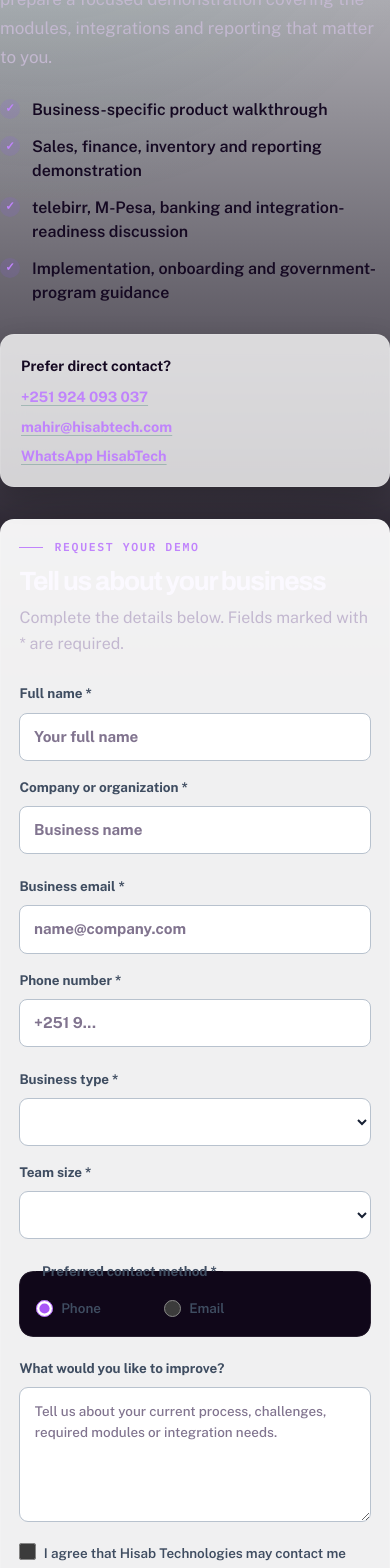
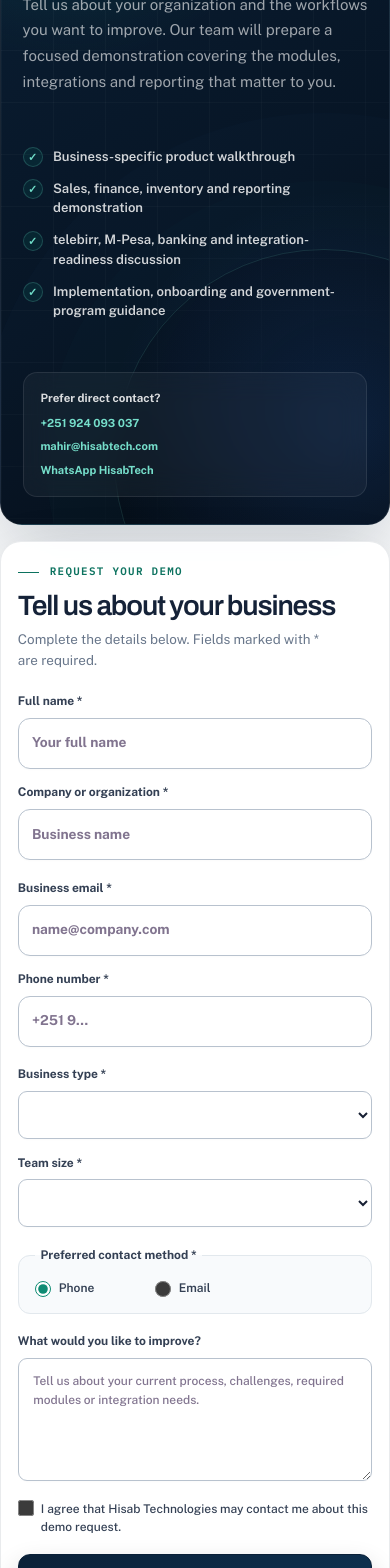
Before and after one commit to Mahiruni/hisab_erp, a Next.js app: page /request-demo in a window 390 px wide. Shown: the part 420-1988 px from the top of the page. Built offline with nearby package versions, Linux system fonts and the light colour scheme; no server answers.

Commit message:
Redesign book-a-demo page to match Hisab auth system

```diff
--- a/app/request-demo/request-demo.css
+++ b/app/request-demo/request-demo.css
@@ -1,427 +1,46 @@
-/* ==================================================================
-   Request demo page
-   ================================================================== */
+/* Hisab ERP — premium Book a Demo experience */
+.hisab .demo-request-page{
+  --demo-navy:#071525;
+  --demo-navy-2:#0b2138;
+  --demo-teal:#0f8b73;
+  --demo-teal-dark:#0c725f;
+  --demo-blue:#347cf0;
+  --demo-ink:#152238;
+  --demo-muted:#69778b;
+  --demo-subtle:#98a2b3;
+  --demo-line:#dde5ed;
+  position:relative;isolation:isolate;min-height:calc(100svh - 4.5rem);padding:clamp(2.6rem,4.5vw,5.4rem) 0;
+  overflow:hidden;background:radial-gradient(circle at 94% 2%,rgba(52,124,240,.07),transparent 26rem),linear-gradient(180deg,#fff 0%,#f5f8fb 100%);border-bottom:1px solid #e8edf2
+}
+.hisab .demo-request-page::before{position:absolute;z-index:-2;top:-260px;left:-180px;width:560px;height:560px;border:1px solid rgba(15,139,115,.08);border-radius:50%;box-shadow:0 0 0 90px rgba(52,124,240,.012);content:""}
+.hisab .demo-request-shell{width:min(calc(100% - (2 * var(--gutter))),1180px);margin-inline:auto;display:grid;grid-template-columns:minmax(0,.9fr) minmax(500px,1.1fr);align-items:stretch;gap:clamp(1.15rem,2.6vw,2.25rem)}
 
-.hisab .demo-request-page {
-  position: relative;
-  isolation: isolate;
-  min-height: calc(100vh - 4.5rem);
-  padding-block: clamp(3.25rem, 2rem + 5vw, 7rem);
-  background:
-    radial-gradient(circle at 10% 4%, rgba(16, 154, 118, 0.11), transparent 28rem),
-    linear-gradient(180deg, #f8fafc 0%, var(--paper) 48%, var(--mist) 100%);
-  border-bottom: 1px solid var(--line-soft);
-}
+/* Left product/demo story */
+.hisab .demo-request-copy{position:sticky;top:6.2rem;isolation:isolate;display:flex;min-height:min(720px,calc(100svh - 8.5rem));flex-direction:column;overflow:hidden;padding:clamp(2rem,3.4vw,3.4rem);border:1px solid rgba(255,255,255,.08);border-radius:28px;background:radial-gradient(circle at 18% 12%,rgba(15,139,115,.24),transparent 30%),radial-gradient(circle at 90% 88%,rgba(52,124,240,.16),transparent 31%),linear-gradient(148deg,var(--demo-navy-2) 0%,var(--demo-navy) 60%,#040b12 100%);box-shadow:0 30px 75px rgba(7,21,37,.18);color:#fff}
+.hisab .demo-request-copy::before{position:absolute;z-index:-2;inset:0;background-image:linear-gradient(rgba(255,255,255,.035) 1px,transparent 1px),linear-gradient(90deg,rgba(255,255,255,.035) 1px,transparent 1px);background-size:52px 52px;mask-image:linear-gradient(135deg,#000 0%,rgba(0,0,0,.72) 58%,transparent 92%);content:""}
+.hisab .demo-request-copy::after{position:absolute;z-index:-1;right:-145px;bottom:-145px;width:420px;height:420px;border:1px solid rgba(105,219,196,.14);border-radius:50%;box-shadow:0 0 0 68px rgba(15,139,115,.024),0 0 0 136px rgba(52,124,240,.017);content:""}
+.hisab .demo-request-copy>span,.hisab .demo-request-form>div:first-child>span,.hisab .demo-request-success>div>span{display:inline-flex;align-items:center;gap:.65rem;width:fit-content;font-family:var(--font-data);font-size:.68rem;font-weight:700;letter-spacing:.12em;text-transform:uppercase;color:#6edbc6}
+.hisab .demo-request-copy>span::before,.hisab .demo-request-form>div:first-child>span::before,.hisab .demo-request-success>div>span::before{width:1.35rem;height:1px;background:currentColor;content:""}
+.hisab .demo-request-copy h1{max-width:11ch;margin:1.5rem 0 1.1rem;color:#fff!important;font-family:var(--font-display);font-size:clamp(2.7rem,4.4vw,4.85rem);font-weight:600;line-height:.99;letter-spacing:-.055em;text-wrap:balance}
+.hisab .demo-request-copy>p{max-width:54ch;margin:0;color:rgba(255,255,255,.61)!important;font-size:clamp(.94rem,1.05vw,1.03rem);line-height:1.72}
+.hisab .demo-request-copy>ul{display:grid;gap:.78rem;margin:2rem 0 0;padding:0;list-style:none}.hisab .demo-request-copy>ul li{position:relative;padding-left:1.9rem;color:rgba(255,255,255,.82)!important;font-size:.82rem;font-weight:600;line-height:1.48}.hisab .demo-request-copy>ul li::before{position:absolute;left:0;top:.02rem;display:grid;width:1.25rem;height:1.25rem;place-items:center;border:1px solid rgba(105,219,196,.22);border-radius:50%;background:rgba(15,139,115,.13);color:#70dec9;content:"✓";font-size:.68rem;font-weight:800}
+.hisab .demo-request-copy>div:last-child{position:relative;z-index:1;display:grid;gap:.35rem;margin-top:auto;padding:1rem 1.05rem;border:1px solid rgba(255,255,255,.09);border-radius:14px;background:rgba(255,255,255,.045);backdrop-filter:blur(14px)}.hisab .demo-request-copy>div:last-child strong{margin-bottom:.08rem;color:rgba(255,255,255,.85)!important;font-size:.72rem}.hisab .demo-request-copy>div:last-child a{width:fit-content;color:#76dfcb!important;font-size:.7rem;font-weight:700;text-decoration:none}.hisab .demo-request-copy>div:last-child a:hover{text-decoration:underline}
 
-.hisab .demo-request-page::before {
-  content: "";
-  position: absolute;
-  inset: 0 0 auto;
-  z-index: -1;
-  height: 1px;
-  background: linear-gradient(90deg, transparent, var(--signal-500), transparent);
-  opacity: 0.42;
-}
+/* Form card */
+.hisab .demo-request-form{display:grid;align-content:start;gap:1.15rem;padding:clamp(1.7rem,2.8vw,2.7rem);border:1px solid rgba(15,35,58,.09);border-radius:28px;background:rgba(255,255,255,.96);box-shadow:0 26px 72px rgba(15,35,58,.09),0 2px 8px rgba(15,35,58,.035),inset 0 1px 0 rgba(255,255,255,.98);backdrop-filter:blur(18px)}
+.hisab .demo-request-form>div:first-child{display:grid;gap:.48rem;padding-bottom:.2rem}.hisab .demo-request-form>div:first-child>span,.hisab .demo-request-success>div>span{color:var(--demo-teal-dark)!important}.hisab .demo-request-form h2{margin:.15rem 0 0;color:var(--demo-ink)!important;font-family:var(--font-display);font-size:clamp(1.75rem,2.3vw,2.35rem);font-weight:600;line-height:1.08;letter-spacing:-.04em}.hisab .demo-request-form>div:first-child>p,.hisab .demo-request-form>small,.hisab .demo-request-success p{margin:0;color:var(--demo-muted)!important;line-height:1.55}.hisab .demo-request-form>div:first-child>p{font-size:.84rem}.hisab .demo-request-form>small{font-size:.69rem}
+.hisab .demo-request-context{width:fit-content;margin-top:.25rem;padding:.42rem .62rem;border:1px solid #cce2dc;border-radius:9px;background:#f2faf8;color:var(--demo-teal-dark)!important;font-family:var(--font-data);font-size:.67rem}
+.hisab .demo-request-alert{padding:.78rem .92rem;border:1px solid #fecaca;border-radius:11px;background:#fff1f2;color:#9f1239;font-size:.76rem;font-weight:700}
+.hisab .demo-form-row{display:grid;grid-template-columns:repeat(2,minmax(0,1fr));gap:.9rem}.hisab .demo-request-form label,.hisab .demo-contact-method legend{color:#344054!important;font-size:.75rem;font-weight:720}.hisab .demo-request-form label{display:grid;gap:.42rem}
+.hisab .demo-request-form input:not([type="radio"]):not([type="checkbox"]),.hisab .demo-request-form select,.hisab .demo-request-form textarea{width:100%;min-width:0;border:1px solid #d7dee6;border-radius:12px;background:#fff;color:var(--demo-ink);font:inherit;font-size:.86rem;line-height:1.45;box-shadow:0 1px 2px rgba(16,24,40,.02);transition:border-color .16s ease,box-shadow .16s ease,transform .16s ease,background .16s ease}.hisab .demo-request-form input:not([type="radio"]):not([type="checkbox"]),.hisab .demo-request-form select{min-height:51px;padding:.72rem .82rem}.hisab .demo-request-form textarea{min-height:8rem;resize:vertical;padding:.8rem}.hisab .demo-request-form input::placeholder,.hisab .demo-request-form textarea::placeholder{color:#a8b0bc}.hisab .demo-request-form input:not([type="radio"]):not([type="checkbox"]):hover,.hisab .demo-request-form select:hover,.hisab .demo-request-form textarea:hover{border-color:#b9c5d0}.hisab .demo-request-form input:not([type="radio"]):not([type="checkbox"]):focus,.hisab .demo-request-form select:focus,.hisab .demo-request-form textarea:focus{outline:0;border-color:var(--demo-teal);background:#fdfffe;box-shadow:0 0 0 4px rgba(15,139,115,.12),0 8px 22px rgba(15,35,58,.045);transform:translateY(-1px)}
+.hisab .demo-contact-method{display:flex;flex-wrap:wrap;align-items:center;gap:.7rem 1rem;margin:0;padding:.9rem 1rem;border:1px solid #e2e8ed;border-radius:12px;background:#f8fafc}.hisab .demo-contact-method legend{padding-inline:.35rem}.hisab .demo-contact-method label{display:inline-flex;grid-template-columns:none;align-items:center;gap:.48rem;min-width:6.5rem;cursor:pointer}.hisab .demo-request-form input[type="radio"],.hisab .demo-request-form input[type="checkbox"]{width:1.02rem;height:1.02rem;margin:0;accent-color:var(--demo-teal)}.hisab .demo-request-consent{display:flex;grid-template-columns:none;align-items:flex-start;gap:.65rem;color:var(--demo-muted)!important;font-weight:500!important;line-height:1.5;cursor:pointer}.hisab .demo-request-consent input{flex:0 0 auto;margin-top:.14rem}
+.hisab .demo-request-form>button{position:relative;min-height:52px;overflow:hidden;border:1px solid var(--demo-navy-2);border-radius:12px;background:linear-gradient(135deg,var(--demo-navy-2),#0e3150);color:#fff;font:inherit;font-size:.83rem;font-weight:800;cursor:pointer;box-shadow:0 13px 28px rgba(7,21,37,.2);transition:transform .16s ease,box-shadow .16s ease}.hisab .demo-request-form>button::before{position:absolute;inset:0;background:linear-gradient(110deg,transparent 25%,rgba(255,255,255,.12) 46%,transparent 66%);content:"";transform:translateX(-120%);transition:transform .52s ease}.hisab .demo-request-form>button:hover{transform:translateY(-1px);box-shadow:0 17px 36px rgba(7,21,37,.24)}.hisab .demo-request-form>button:hover::before{transform:translateX(120%)}.hisab .demo-request-form>button:active{transform:translateY(0)}
+.hisab .demo-request-honeypot{position:absolute;left:-10000px;width:1px;height:1px;overflow:hidden}
 
-.hisab .demo-request-shell {
-  width: min(calc(100% - (2 * var(--gutter))), var(--measure));
-  margin-inline: auto;
-  display: grid;
-  grid-template-columns: minmax(0, 0.88fr) minmax(31rem, 1.12fr);
-  align-items: start;
-  gap: clamp(2.25rem, 1.2rem + 4vw, 5.75rem);
-}
+/* Success state */
+.hisab .demo-request-success{align-content:start;min-height:32rem}.hisab .demo-success-mark{display:grid;width:3.5rem;height:3.5rem;place-items:center;border:1px solid #cce2dc;border-radius:50%;background:#edf9f6;color:var(--demo-teal-dark);font-size:1.45rem;font-weight:900;box-shadow:0 9px 22px rgba(15,139,115,.1)}.hisab .demo-success-actions{display:flex;flex-wrap:wrap;gap:.7rem;margin-top:.3rem}.hisab .demo-success-actions a{display:inline-flex;align-items:center;justify-content:center;min-height:45px;padding:.68rem .95rem;border:1px solid #d7dee6;border-radius:11px;background:#fff;color:var(--demo-ink);font-size:.74rem;font-weight:800;text-decoration:none}.hisab .demo-success-actions .demo-request-primary-link{border-color:var(--demo-navy-2);background:var(--demo-navy-2);color:#fff}.hisab .demo-success-actions a:hover{transform:translateY(-1px)}
+.hisab .demo-request-page :is(a,button,input,select,textarea):focus-visible{outline:3px solid rgba(15,139,115,.27);outline-offset:3px}
 
-.hisab .demo-request-copy {
-  position: sticky;
-  top: 7rem;
-  display: grid;
-  gap: 1.35rem;
-  padding-top: clamp(0.4rem, 1vw, 1.25rem);
-}
-
-.hisab .demo-request-copy > span,
-.hisab .demo-request-form > div:first-child > span,
-.hisab .demo-request-success > div > span {
-  display: inline-flex;
-  align-items: center;
-  gap: 0.7rem;
-  width: fit-content;
-  font-family: var(--font-data);
-  font-size: var(--t-label);
-  font-weight: 600;
-  letter-spacing: 0.14em;
-  text-transform: uppercase;
-  color: var(--signal-700);
-}
-
-.hisab .demo-request-copy > span::before,
-.hisab .demo-request-form > div:first-child > span::before,
-.hisab .demo-request-success > div > span::before {
-  content: "";
-  width: 1.5rem;
-  height: 1px;
-  background: currentColor;
-}
-
-.hisab .demo-request-copy h1 {
-  max-width: 12ch;
-  font-size: clamp(2.55rem, 1.7rem + 3.5vw, 4.5rem);
-  letter-spacing: -0.045em;
-}
-
-.hisab .demo-request-copy > p {
-  max-width: 58ch;
-  color: var(--slate-600);
-  font-size: var(--t-lead);
-  line-height: 1.72;
-}
-
-.hisab .demo-request-copy > ul {
-  display: grid;
-  gap: 0.85rem;
-  margin-top: 0.25rem;
-}
-
-.hisab .demo-request-copy > ul li {
-  position: relative;
-  padding-left: 2rem;
-  color: var(--ink-700);
-  font-weight: 600;
-  line-height: 1.48;
-}
-
-.hisab .demo-request-copy > ul li::before {
-  content: "✓";
-  position: absolute;
-  left: 0;
-  top: 0.04rem;
-  display: grid;
-  place-items: center;
-  width: 1.25rem;
-  height: 1.25rem;
-  border-radius: 999px;
-  background: var(--signal-100);
-  color: var(--signal-700);
-  font-family: var(--font-body);
-  font-size: 0.72rem;
-  font-weight: 800;
-}
-
-.hisab .demo-request-copy > div:last-child {
-  display: grid;
-  grid-template-columns: 1fr;
-  gap: 0.4rem;
-  margin-top: 0.5rem;
-  padding: 1.15rem 1.25rem;
-  border: 1px solid var(--line);
-  border-radius: var(--r-md);
-  background: rgba(255, 255, 255, 0.78);
-  box-shadow: var(--shadow-1);
-  backdrop-filter: blur(12px);
-}
-
-.hisab .demo-request-copy > div:last-child strong {
-  margin-bottom: 0.15rem;
-  font-size: var(--t-sm);
-  color: var(--ink-700);
-}
-
-.hisab .demo-request-copy > div:last-child a {
-  width: fit-content;
-  color: var(--signal-700);
-  font-size: var(--t-sm);
-  font-weight: 700;
-  text-decoration: underline;
-  text-decoration-color: rgba(7, 92, 72, 0.25);
-  text-underline-offset: 0.22em;
-}
-
-.hisab .demo-request-copy > div:last-child a:hover {
-  text-decoration-color: currentColor;
-}
-
-.hisab .demo-request-form {
-  display: grid;
-  gap: 1.35rem;
-  padding: clamp(1.35rem, 0.8rem + 2vw, 2.4rem);
-  border: 1px solid var(--line);
-  border-radius: var(--r-lg);
-  background: rgba(255, 255, 255, 0.94);
-  box-shadow: var(--shadow-2);
-}
-
-.hisab .demo-request-form > div:first-child {
-  display: grid;
-  gap: 0.55rem;
-  padding-bottom: 0.35rem;
-}
-
-.hisab .demo-request-form h2 {
-  margin-top: 0.15rem;
-  font-size: clamp(1.65rem, 1.35rem + 1vw, 2.25rem);
-}
-
-.hisab .demo-request-form > div:first-child > p,
-.hisab .demo-request-form > small,
-.hisab .demo-request-success p {
-  color: var(--slate-600);
-}
-
-.hisab .demo-request-form > small {
-  font-size: 0.78rem;
-  line-height: 1.55;
-}
-
-.hisab .demo-request-context {
-  width: fit-content;
-  margin-top: 0.25rem;
-  padding: 0.45rem 0.65rem;
-  border: 1px solid #b9e0d5;
-  border-radius: var(--r-sm);
-  background: var(--signal-100);
-  color: var(--signal-700);
-  font-family: var(--font-data);
-  font-size: 0.72rem;
-}
-
-.hisab .demo-request-alert {
-  padding: 0.85rem 1rem;
-  border: 1px solid #fecaca;
-  border-radius: var(--r-sm);
-  background: #fff1f2;
-  color: #9f1239;
-  font-size: var(--t-sm);
-  font-weight: 700;
-}
-
-.hisab .demo-form-row {
-  display: grid;
-  grid-template-columns: repeat(2, minmax(0, 1fr));
-  gap: 1rem;
-}
-
-.hisab .demo-request-form label,
-.hisab .demo-contact-method legend {
-  color: var(--ink-700);
-  font-size: 0.84rem;
-  font-weight: 700;
-}
-
-.hisab .demo-request-form label {
-  display: grid;
-  gap: 0.48rem;
-}
-
-.hisab .demo-request-form input:not([type="radio"]):not([type="checkbox"]),
-.hisab .demo-request-form select,
-.hisab .demo-request-form textarea {
-  width: 100%;
-  min-width: 0;
-  border: 1px solid var(--line-strong);
-  border-radius: 8px;
-  background: var(--paper);
-  color: var(--ink);
-  font: inherit;
-  font-size: 0.95rem;
-  line-height: 1.45;
-  transition: border-color 160ms var(--ease), box-shadow 160ms var(--ease), background 160ms var(--ease);
-}
-
-.hisab .demo-request-form input:not([type="radio"]):not([type="checkbox"]),
-.hisab .demo-request-form select {
-  min-height: 3rem;
-  padding: 0.76rem 0.85rem;
-}
-
-.hisab .demo-request-form textarea {
-  min-height: 8.5rem;
-  resize: vertical;
-  padding: 0.85rem;
-}
-
-.hisab .demo-request-form input::placeholder,
-.hisab .demo-request-form textarea::placeholder {
-  color: var(--slate-400);
-}
-
-.hisab .demo-request-form input:not([type="radio"]):not([type="checkbox"]):hover,
-.hisab .demo-request-form select:hover,
-.hisab .demo-request-form textarea:hover {
-  border-color: var(--slate-400);
-}
-
-.hisab .demo-request-form input:not([type="radio"]):not([type="checkbox"]):focus,
-.hisab .demo-request-form select:focus,
-.hisab .demo-request-form textarea:focus {
-  outline: none;
-  border-color: var(--signal-600);
-  box-shadow: 0 0 0 3px rgba(16, 154, 118, 0.13);
-}
-
-.hisab .demo-contact-method {
-  display: flex;
-  flex-wrap: wrap;
-  align-items: center;
-  gap: 0.75rem 1rem;
-  margin: 0;
-  padding: 1rem;
-  border: 1px solid var(--line);
-  border-radius: var(--r-md);
-  background: var(--mist);
-}
-
-.hisab .demo-contact-method legend {
-  padding-inline: 0.35rem;
-}
-
-.hisab .demo-contact-method label {
-  display: inline-flex;
-  grid-template-columns: none;
-  align-items: center;
-  gap: 0.5rem;
-  min-width: 7rem;
-  cursor: pointer;
-}
-
-.hisab .demo-request-form input[type="radio"],
-.hisab .demo-request-form input[type="checkbox"] {
-  width: 1.05rem;
-  height: 1.05rem;
-  margin: 0;
-  accent-color: var(--signal-600);
-}
-
-.hisab .demo-request-consent {
-  display: flex;
-  grid-template-columns: none;
-  align-items: flex-start;
-  gap: 0.7rem;
-  color: var(--slate-600);
-  font-weight: 500;
-  line-height: 1.55;
-  cursor: pointer;
-}
-
-.hisab .demo-request-consent input {
-  flex: 0 0 auto;
-  margin-top: 0.18rem;
-}
-
-.hisab .demo-request-form > button {
-  min-height: 3.15rem;
-  border: 1px solid var(--signal-700);
-  border-radius: 8px;
-  background: var(--signal-700);
-  color: var(--paper);
-  font: inherit;
-  font-weight: 800;
-  letter-spacing: -0.01em;
-  cursor: pointer;
-  box-shadow: 0 8px 20px rgba(7, 92, 72, 0.18);
-  transition: transform 160ms var(--ease), background 160ms var(--ease), box-shadow 160ms var(--ease);
-}
-
-.hisab .demo-request-form > button:hover {
-  transform: translateY(-1px);
-  background: var(--signal-600);
-  box-shadow: 0 12px 26px rgba(7, 92, 72, 0.24);
-}
-
-.hisab .demo-request-form > button:active {
-  transform: translateY(0);
-}
-
-.hisab .demo-request-honeypot {
-  position: absolute;
-  left: -10000px;
-  width: 1px;
-  height: 1px;
-  overflow: hidden;
-}
-
-.hisab .demo-request-success {
-  align-content: start;
-  min-height: 28rem;
-}
-
-.hisab .demo-success-mark {
-  display: grid;
-  place-items: center;
-  width: 3.6rem;
-  height: 3.6rem;
-  border-radius: 999px;
-  background: var(--signal-100);
-  color: var(--signal-700);
-  font-size: 1.6rem;
-  font-weight: 900;
-}
-
-.hisab .demo-success-actions {
-  display: flex;
-  flex-wrap: wrap;
-  gap: 0.75rem;
-  margin-top: 0.35rem;
-}
-
-.hisab .demo-success-actions a {
-  display: inline-flex;
-  align-items: center;
-  justify-content: center;
-  min-height: 2.9rem;
-  padding: 0.72rem 1rem;
-  border: 1px solid var(--line-strong);
-  border-radius: 8px;
-  color: var(--ink-700);
-  font-size: var(--t-sm);
-  font-weight: 800;
-}
-
-.hisab .demo-success-actions .demo-request-primary-link {
-  border-color: var(--signal-700);
-  background: var(--signal-700);
-  color: var(--paper);
-}
-
-@media (max-width: 960px) {
-  .hisab .demo-request-shell {
-    grid-template-columns: 1fr;
-    max-width: 46rem;
-  }
-
-  .hisab .demo-request-copy {
-    position: static;
-  }
-
-  .hisab .demo-request-copy h1 {
-    max-width: 15ch;
-  }
-}
-
-@media (max-width: 620px) {
-  .hisab .demo-request-page {
-    padding-block: 2.5rem 4rem;
-  }
-
-  .hisab .demo-request-shell {
-    width: min(calc(100% - 2rem), var(--measure));
-    gap: 2rem;
-  }
-
-  .hisab .demo-form-row {
-    grid-template-columns: 1fr;
-  }
-
-  .hisab .demo-request-form {
-    padding: 1.15rem;
-    border-radius: var(--r-md);
-  }
-
-  .hisab .demo-request-copy h1 {
-    font-size: clamp(2.2rem, 11vw, 3.25rem);
-  }
-
-  .hisab .demo-success-actions {
-    display: grid;
-  }
-}
+@media(max-width:1000px){.hisab .demo-request-shell{grid-template-columns:1fr;max-width:720px}.hisab .demo-request-copy{position:relative;top:auto;min-height:auto}.hisab .demo-request-copy h1{max-width:14ch}.hisab .demo-request-copy>div:last-child{margin-top:2rem}}
+@media(max-width:620px){.hisab .demo-request-page{padding:1.8rem 0 3.5rem}.hisab .demo-request-shell{width:min(calc(100% - 1.5rem),var(--measure));gap:1rem}.hisab .demo-request-copy{padding:1.7rem 1.35rem;border-radius:22px}.hisab .demo-request-copy h1{font-size:clamp(2.2rem,11vw,3.05rem)}.hisab .demo-request-form{padding:1.35rem 1.05rem;border-radius:21px}.hisab .demo-form-row{grid-template-columns:1fr}.hisab .demo-success-actions{display:grid}}
+@media(prefers-reduced-motion:reduce){.hisab .demo-request-page *,.hisab .demo-request-page *::before,.hisab .demo-request-page *::after{transition:none!important;animation:none!important}}
```
